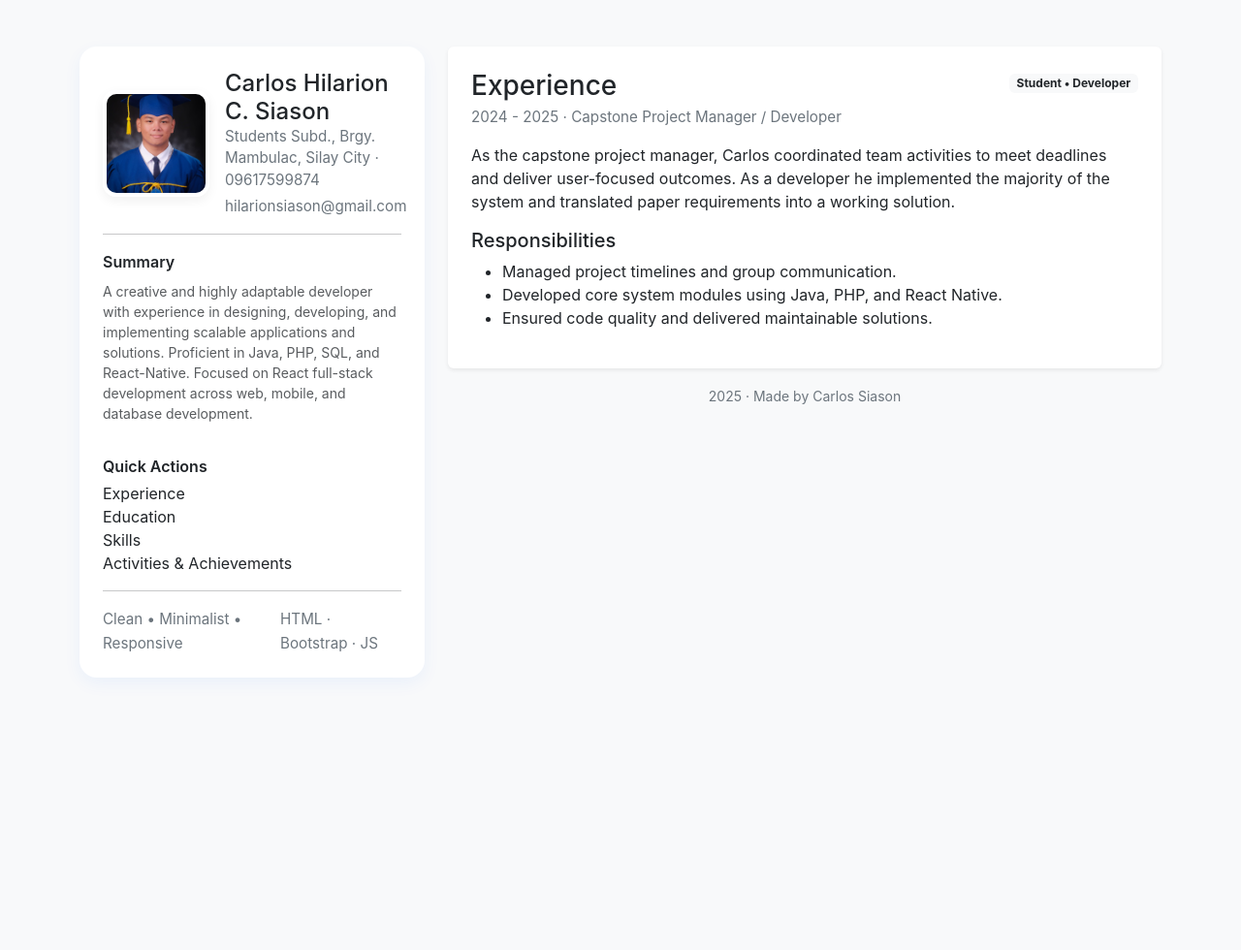
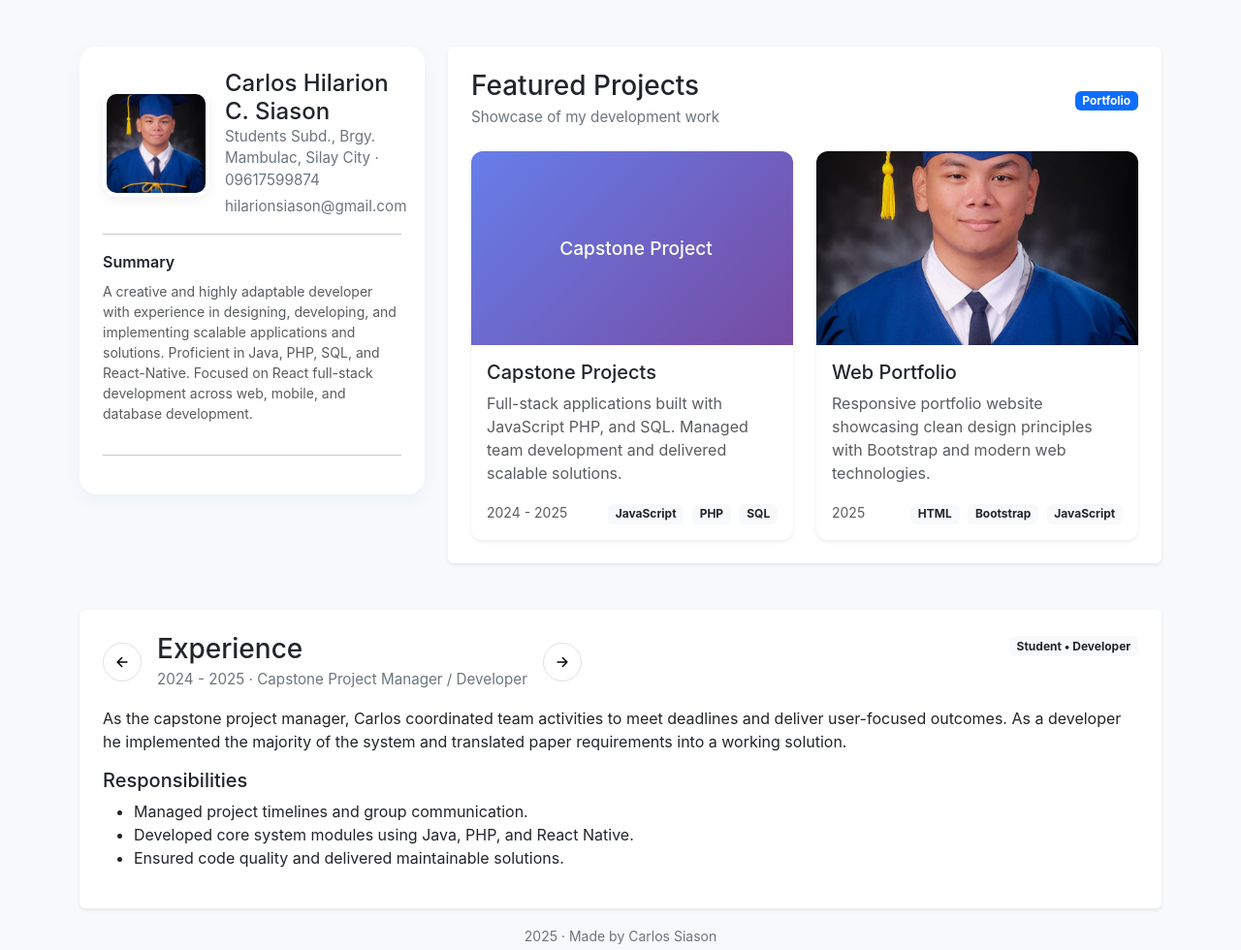
Before and after one commit to carlosBSIT/portfolio, a plain HTML site: page index.html in a window 1280 px wide. Shown: the whole page at 97% size. Before the commit the page ends 800 px from the top, so only its background shows below. Drawn offline with nearby package versions, Linux system fonts and the light colour scheme.

Commit message:
Add files via upload

```diff
--- a/index.html
+++ b/index.html
@@ -4,6 +4,8 @@
   <meta charset="utf-8">
   <meta name="viewport" content="width=device-width, initial-scale=1">
   <title>Carlos Siason — Portfolio</title>
+  <script type="module" src="https://unpkg.com/ionicons@7.1.0/dist/ionicons/ionicons.esm.js"></script>
+<script nomodule src="https://unpkg.com/ionicons@7.1.0/dist/ionicons/ionicons.js"></script>
   <link href="https://cdn.jsdelivr.net/npm/bootstrap@5.3.2/dist/css/bootstrap.min.css" rel="stylesheet">
   <style>
     /* Minimalist clean styling */
@@ -22,6 +24,11 @@
     .fade-in{animation:fadeIn .28s ease-in-out}
     @keyframes fadeIn{from{opacity:0;transform:translateY(6px)}to{opacity:1;transform:none}}
     footer small{color:var(--muted)}
+    .project-card{border-radius:12px;overflow:hidden;transition:transform 0.2s ease}
+    .project-card:hover{transform:translateY(-4px)}
+    .project-placeholder{height:200px;background:linear-gradient(135deg, #667eea 0%, #764ba2 100%);display:flex;align-items:center;justify-content:center;color:white;font-size:1.2rem;font-weight:500}
+    .nav-btn{width:40px;height:40px;border-radius:50%;border:1px solid #dee2e6;background:white;display:flex;align-items:center;justify-content:center;transition:all 0.2s ease;cursor:pointer}
+    .nav-btn:hover{background:#f8f9fa;border-color:#0d6efd;color:#0d6efd}
   </style>
 </head>
 <body>
@@ -44,36 +51,84 @@
           <p class="mb-2"><strong class="section-title">Summary</strong></p>
           <p id="profile-summary" class="small text-muted">A creative and highly adaptable developer with experience in designing, developing, and implementing scalable applications and solutions. Proficient in Java, PHP, SQL, and React-Native. Focused on React full-stack development across web, mobile, and database development.</p>
 
-          <div class="mt-3">
-            <p class="mb-1"><strong class="section-title">Quick Actions</strong></p>
-            <div class="d-grid">
-              <button id="btn-experience" class="btn btn-outline-primary btn-sm nav-pill nav-link text-start" data-section="experience">Experience</button>
-              <button id="btn-education" class="btn btn-outline-secondary btn-sm nav-pill nav-link text-start" data-section="education">Education</button>
-              <button id="btn-skills" class="btn btn-outline-success btn-sm nav-pill nav-link text-start" data-section="skills">Skills</button>
-              <button id="btn-activities" class="btn btn-outline-info btn-sm nav-pill nav-link text-start" data-section="activities">Activities & Achievements</button>
+          <hr>
+        </div>
+      </div>
+
+      <!-- Right column: projects showcase -->
+      <div class="col-12 col-md-8">
+        <div class="card p-4 border-0 shadow-sm">
+          <div class="d-flex justify-content-between align-items-center mb-4">
+            <div>
+              <h3 class="mb-1">Featured Projects</h3>
+              <p class="meta mb-0">Showcase of my development work</p>
+            </div>
+            <div>
+              <span class="badge bg-primary">Portfolio</span>
             </div>
           </div>
 
-          <hr>
+          <div class="row g-4">
+            <!-- Capstone Project -->
+            <div class="col-12 col-md-6">
+              <div class="card project-card border-0 shadow-sm h-100">
+                <div class="project-placeholder">
+                  <i class="fas fa-code me-2"></i>Capstone Project
+                </div>
+                <div class="card-body">
+                  <h5 class="card-title">Capstone Projects</h5>
+                  <p class="card-text text-muted">Full-stack applications built with JavaScript PHP, and SQL. Managed team development and delivered scalable solutions.</p>
+                  <div class="d-flex justify-content-between align-items-center">
+                    <small class="text-muted">2024 - 2025</small>
+                    <div>
+                      <span class="badge bg-light text-dark me-1">JavaScript</span>
+                      <span class="badge bg-light text-dark me-1">PHP</span>
+                      <span class="badge bg-light text-dark">SQL</span>
+                    </div>
+                  </div>
+                </div>
+              </div>
+            </div>
 
-          <div class="d-flex justify-content-between align-items-center">
-            <div>
-              <small class="meta">Clean • Minimalist • Responsive</small>
-            </div>
-            <div>
-              <small class="meta">HTML · Bootstrap · JS</small>
+            <!-- Web Portfolio -->
+            <div class="col-12 col-md-6">
+              <div class="card project-card border-0 shadow-sm h-100">
+                <img src="pic.jpg" alt="Web Portfolio Preview" style="height:200px;object-fit:cover;">
+                <div class="card-body">
+                  <h5 class="card-title">Web Portfolio</h5>
+                  <p class="card-text text-muted">Responsive portfolio website showcasing clean design principles with Bootstrap and modern web technologies.</p>
+                  <div class="d-flex justify-content-between align-items-center">
+                    <small class="text-muted">2025</small>
+                    <div>
+                      <span class="badge bg-light text-dark me-1">HTML</span>
+                      <span class="badge bg-light text-dark me-1">Bootstrap</span>
+                      <span class="badge bg-light text-dark">JavaScript</span>
+                    </div>
+                  </div>
+                </div>
+              </div>
             </div>
           </div>
         </div>
       </div>
+    </div>
 
-      <!-- Right column: dynamic content card -->
-      <div class="col-12 col-md-8">
+    <!-- Full-width Experience/Education/Skills/Activities section -->
+    <div class="row mt-5">
+      <div class="col-12">
         <div class="card p-4 border-0 shadow-sm" id="content-card">
           <div class="d-flex justify-content-between align-items-start mb-3">
-            <div>
-              <h3 id="content-title" class="mb-1">Experience</h3>
-              <p id="content-subtitle" class="meta mb-0">2024 - 2025 · Capstone Project Manager / Developer</p>
+            <div class="d-flex align-items-center gap-3">
+              <button class="nav-btn" id="prev-btn" onclick="navigateSection(-1)">
+                <ion-icon name="arrow-back-outline"></ion-icon>
+              </button>
+              <div>
+                <h3 id="content-title" class="mb-1">Experience</h3>
+                <p id="content-subtitle" class="meta mb-0">2024 - 2025 · Capstone Project Manager / Developer</p>
+              </div>
+              <button class="nav-btn" id="next-btn" onclick="navigateSection(1)">
+                <ion-icon name="arrow-forward-outline"></ion-icon>
+              </button>
             </div>
             <div>
               <span class="badge bg-light text-dark">Student • Developer</span>
@@ -101,7 +156,6 @@
               </div>
             </div>
           </div>
-
         </div>
 
         <footer class="mt-3 text-center">
@@ -162,6 +216,9 @@
     };
 
     // Initialize
+    let currentSectionIndex = 0;
+    const sectionOrder = ['experience', 'education', 'skills', 'activities'];
+
     function setActive(sectionKey){
       const s = sections[sectionKey];
       if(!s) return;
@@ -177,23 +234,16 @@
       bodyEl.innerHTML = s.body;
       bodyEl.classList.add('fade-in');
 
-      // update active button styles
-      document.querySelectorAll('[data-section]').forEach(b => {
-        if(b.dataset.section === sectionKey){
-          b.classList.remove('btn-outline-secondary','btn-outline-success','btn-outline-info','btn-outline-primary');
-          b.classList.add('btn-primary');
-        } else {
-          // reset to outline using original mapping
-          b.classList.remove('btn-primary');
-          if(b.dataset.section === 'experience') b.classList.add('btn-outline-primary');
-          if(b.dataset.section === 'education') b.classList.add('btn-outline-secondary');
-          if(b.dataset.section === 'skills') b.classList.add('btn-outline-success');
-          if(b.dataset.section === 'activities') b.classList.add('btn-outline-info');
-        }
-      });
+      // Update current index
+      currentSectionIndex = sectionOrder.indexOf(sectionKey);
     }
 
-    // attach handlers
+    function navigateSection(direction) {
+      currentSectionIndex = (currentSectionIndex + direction + sectionOrder.length) % sectionOrder.length;
+      setActive(sectionOrder[currentSectionIndex]);
+    }
+
+    // attach handlers (keeping for backward compatibility if any buttons remain)
     document.querySelectorAll('[data-section]').forEach(b => {
       b.addEventListener('click', e => {
         setActive(b.dataset.section);
@@ -203,14 +253,10 @@
     // initial state
     setActive('experience');
 
-    // Small utility: keyboard switch (left/right)
+    // Enhanced keyboard navigation
     document.addEventListener('keydown', e => {
-      const order = ['experience','education','skills','activities'];
-      const current = document.querySelector('[data-section].btn-primary')?.dataset.section || 'experience';
-      let idx = order.indexOf(current);
-      if(e.key === 'ArrowRight') idx = (idx + 1) % order.length;
-      if(e.key === 'ArrowLeft') idx = (idx - 1 + order.length) % order.length;
-      setActive(order[idx]);
+      if(e.key === 'ArrowRight') navigateSection(1);
+      if(e.key === 'ArrowLeft') navigateSection(-1);
     });
   </script>
 
```
